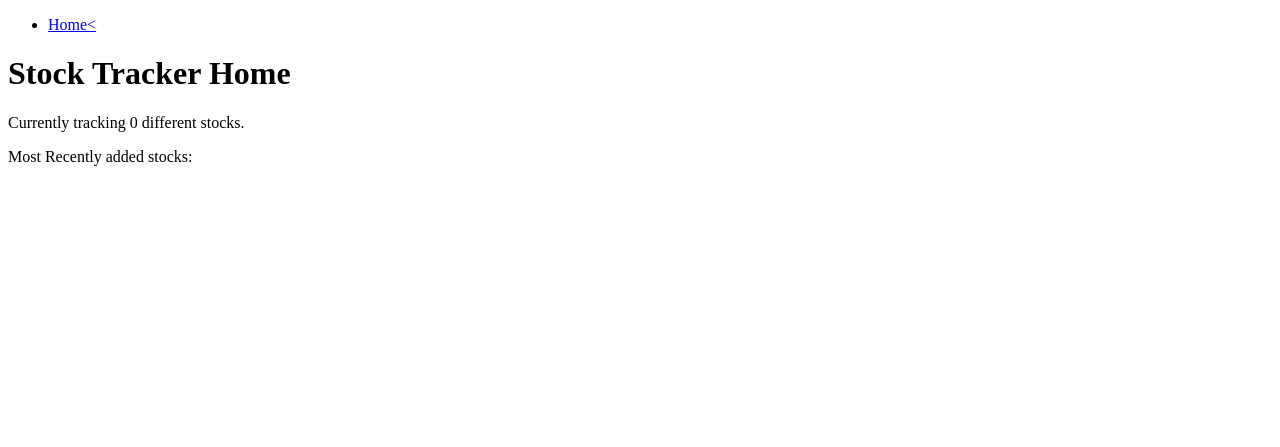
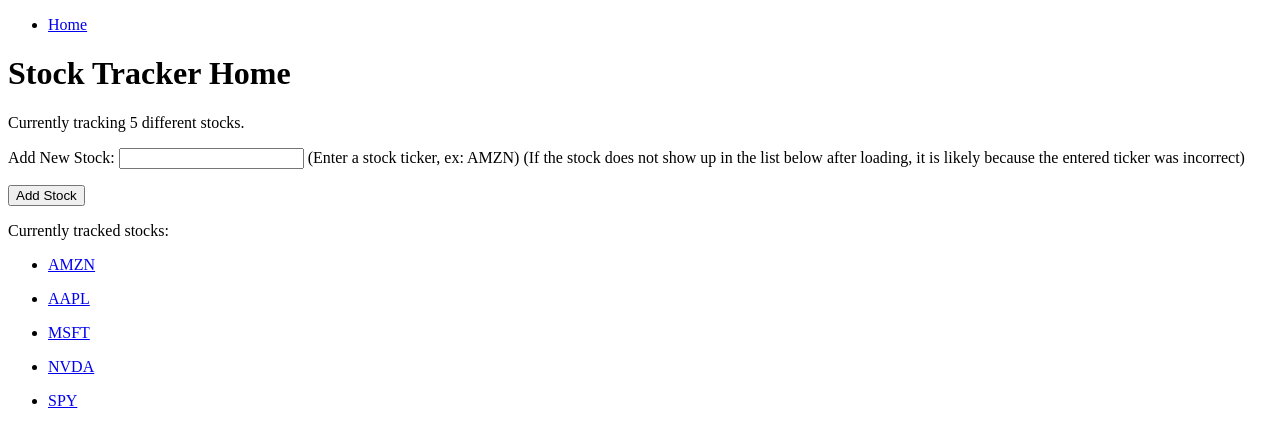
Before and after one commit to omariokartdavis/yfinance_django_site, a Django app: page /stocks/ in a window 1280 px wide. Shown: the top 447 px of the page. Run offline with Django 3.2, Linux system fonts and the light colour scheme; data comes from the database, SQL or seed files in the repository; data that the repository does not hold is empty; parts of the project's set-up code (start-up, migrations or seed data) failed here and were passed over.

Commit message:
Basic website functionality

```diff
--- a/stocks/admin.py
+++ b/stocks/admin.py
@@ -12,4 +12,4 @@
 
 @admin.register(Price)
 class PriceAdmin(admin.ModelAdmin):
-	list_display = ('stock_price', 'stock', 'date')
+	list_display = ('stock_price', 'stock', 'time_stock_was_read')
--- /dev/null
+++ b/stocks/forms.py
@@ -0,0 +1,4 @@
+from django import forms
+
+class AddNewStockForm(forms.Form):
+    ticker = forms.CharField(max_length=10)
--- a/stocks/models.py
+++ b/stocks/models.py
@@ -1,26 +1,93 @@
 from django.db import models
+from simple_history.models import HistoricalRecords
+from django.urls import reverse
+import yfinance as yf
+import datetime as dt
 
 # Create your models here.
 
 class Stock(models.Model):
-	"""A model to hold stock info."""
-	ticker = models.CharField(max_length=10)
-	name = models.CharField(max_length=100)
-	date_created = models.DateTimeField(auto_now_add = True)
+    """A model to hold stock info."""
+    ticker = models.CharField(max_length=10, unique=True)
+    name = models.CharField(max_length=200, blank=True, null=True)
+    date_created = models.DateTimeField(auto_now_add = True)
 
-	def __str__(self):
-		"""String for representing the model object."""
-		return self.ticker
+    class Meta:
+        ordering = ['name', '-date_created']
+
+    def __str__(self):
+        """String for representing the model object."""
+        return self.ticker
+
+    def get_absolute_url(self):
+        return reverse('stock_detail', args=[str(self.id)])
+
+    def update_price(self):
+        '''update the stocks price'''
+        ticker = self.ticker
+
+        stock = yf.Ticker(ticker)
+        history = stock.history(period='1d', interval='1m')
+
+        if not history.empty:
+            price = Price.objects.get(stock=self)
+            for i in range(0, len(history['Close'])):
+                timestamp = str(history['Close'].index[i])
+                datetime_of_timestamp = dt.datetime.strptime(timestamp, '%Y-%m-%d %H:%M:%S%z')
+                if price.time_stock_was_read and datetime_of_timestamp <= price.time_stock_was_read:
+                    continue
+                else:
+                    price_at_datetime = history['Close'][i]
+                    price.stock_price = price_at_datetime
+                    price.time_stock_was_read = datetime_of_timestamp
+                    price.save()
+
+    def add_new_stock(self):
+        """adding a new stock with last 2 days of price data to the database"""
+        ticker=self.ticker
+
+        stock = yf.Ticker(ticker)
+        history = stock.history(period='2d', interval='1m')
+
+        if not history.empty:
+            self.name = stock.info['longName']
+            self.save()
+
+            if not Price.objects.filter(stock=self).exists():
+                new_price = Price(stock=self)
+            else:
+                new_price = Price.objects.get(stock=self)
+            for i in range(0, len(history['Close'])):
+                timestamp = str(history['Close'].index[i])
+                datetime_of_timestamp = dt.datetime.strptime(timestamp, '%Y-%m-%d %H:%M:%S%z')
+                if new_price.time_stock_was_read and datetime_of_timestamp <= new_price.time_stock_was_read:
+                    continue
+
+#                if not Price.objects.filter(stock=self).exists():
+#                    new_price = Price(stock=self, stock_price = price_at_datetime, time_stock_was_read=datetime_of_timestamp)
+#                    new_price.save()
+#                else:
+#                    price = Price.objects.get(stock=self)
+                else:
+                    price_at_datetime = history['Close'][i]
+                    new_price.stock_price = price_at_datetime
+                    new_price.time_stock_was_read = datetime_of_timestamp
+                    new_price.save()
+        else:
+            #note that if I change the standard delete method of the model, calling this delete here WILL NOT call my changes to the delete method. google model delete to figure out how to delete and include special delete methods if necessary
+            self.delete()
 
 class Price(models.Model):
-	"""A model designed to hold price information for a stock."""
+    """A model designed to hold price information for a stock."""
 
-	stock = models.ForeignKey(Stock, on_delete=models.CASCADE)
-	date = models.DateTimeField(auto_now_add=True)
-	stock_price = models.DecimalField(max_digits=15, decimal_places=5)
+    stock = models.OneToOneField(Stock, on_delete=models.CASCADE)
+    time_stock_was_read = models.DateTimeField(blank=True, null=True)
+    stock_price = models.DecimalField(max_digits=15, decimal_places=5)
 
-	class Meta:
-		ordering = ['-date']
+    history = HistoricalRecords()
 
-	def __str__(self):
-		return str(self.stock_price)
+    class Meta:
+        ordering = ['-time_stock_was_read']
+
+    def __str__(self):
+        return str(self.stock_price)
--- a/stocks/templates/base_generic.html
+++ b/stocks/templates/base_generic.html
@@ -9,7 +9,7 @@
 			<div class="col-sm-2">
 				{% block sidebar %}
 					<ul class="sidebar-nav">
-						<li><a href="{% url 'index' %}">Home<</a></li>
+						<li><a href="{% url 'index' %}">Home</a></li>
 					</ul>
 				{% endblock %}
 			</div>
--- a/stocks/templates/index.html
+++ b/stocks/templates/index.html
@@ -5,11 +5,17 @@
 
 	<p>Currently tracking {{ num_stocks }} different stocks.</p>
 
-	<p>Most Recently added stocks:</p>
+	<form method="post">
+		{% csrf_token %}
+		<p>Add New Stock: {{ new_stock_form.ticker }} (Enter a stock ticker, ex: AMZN) (If the stock does not show up in the list below after loading, it is likely because the entered ticker was incorrect)</p>
+		<input type="submit" class="input_submit" value="Add Stock" name="add new stock">
+	</form>
+
+	<p>Currently tracked stocks:</p>
 	<ul>
-		{% for stock in recent_5_stocks_added %}
+		{% for stock in all_stocks %}
 			<li>
-				<p>{{ stock.ticker}}: {{ stock.price_set.first }}
+				<p><a class="stock_ticker_display" href="{{ stock.get_absolute_url }}">{{ stock.ticker}}</a></p>
 			</li>
 		{% endfor %}
 	</ul>
--- a/stocks/urls.py
+++ b/stocks/urls.py
@@ -2,5 +2,7 @@
 from . import views
 
 urlpatterns = [
-	path('', views.index, name='index'),
+    path('', views.index, name='index'),
+    path('stock/<int:pk>', views.stock_detail, name='stock_detail'),
+    path('delete_stock/<int:pk>', views.delete_stock, name='delete_stock'),
 ]
--- a/stocks/views.py
+++ b/stocks/views.py
@@ -1,17 +1,61 @@
 from django.shortcuts import render
+from django.http import HttpResponseRedirect
+from django.urls import reverse
 
-from stocks.models import Stock, Price
+from stocks.models import Stock
+from stocks.forms import AddNewStockForm
 
 def index(request):
-	"""View function for home page of site."""
+    """View function for home page of site."""
 
-	num_stocks = Stock.objects.all().count()
+    if request.method == 'POST':
+        if 'add new stock' in request.POST:
+            form = AddNewStockForm(request.POST)
+            if form.is_valid():
+                stock_ticker = form.cleaned_data['ticker'].upper()
+                if not Stock.objects.filter(ticker=stock_ticker):
+                    new_stock = Stock(ticker=stock_ticker)
+                    new_stock.save()
+                else:
+                    new_stock = Stock.objects.get(ticker=stock_ticker)
+                new_stock.add_new_stock()
 
-	recent_5_stocks_added = Stock.objects.order_by('-date_created')[:5]
+            return HttpResponseRedirect(reverse('index'))
 
-	context = {
-		'num_stocks' : num_stocks,
-		'recent_5_stocks_added' : recent_5_stocks_added,
-	}
+    num_stocks = Stock.objects.all().count()
+    new_stock_form = AddNewStockForm()
+    all_stocks = Stock.objects.all()
 
-	return render(request, 'index.html', context=context)
+    context = {
+        'num_stocks' : num_stocks,
+        'all_stocks': all_stocks,
+        'new_stock_form': new_stock_form,
+    }
+
+    return render(request, 'index.html', context=context)
+
+def stock_detail(request, pk):
+    """View an individual Stocks info"""
+    stock = Stock.objects.get(id=pk)
+
+    context= {
+        'stock' : stock,
+        }
+
+    return render(request, 'stocks/stock_detail.html', context=context)
+
+def delete_stock(request, pk):
+    """Delete stock, likely for if an incorrect ticker was added"""
+
+    stock = Stock.objects.get(id=pk)
+
+    if request.method=="POST":
+        if 'delete stock' in request.POST:
+            stock.delete()
+        return HttpResponseRedirect(reverse('index'))
+
+    context = {
+        'stock' : stock,
+        }
+
+    return render(request, 'stocks/delete_stock.html', context=context)
```
Also changed, not shown: add_stock_to_db.py (added, +47 -0 lines), stocks/management/commands/update_all_stocks_price.py (added, +10 -0 lines), stocks/templates/stocks/delete_stock.html (added, +15 -0 lines), stocks/templates/stocks/stock_detail.html (added, +19 -0 lines), db.sqlite3, stocks/migrations/0003_auto_20200107_0921.py (added), stocks/migrations/0004_auto_20200107_1020.py (added).
